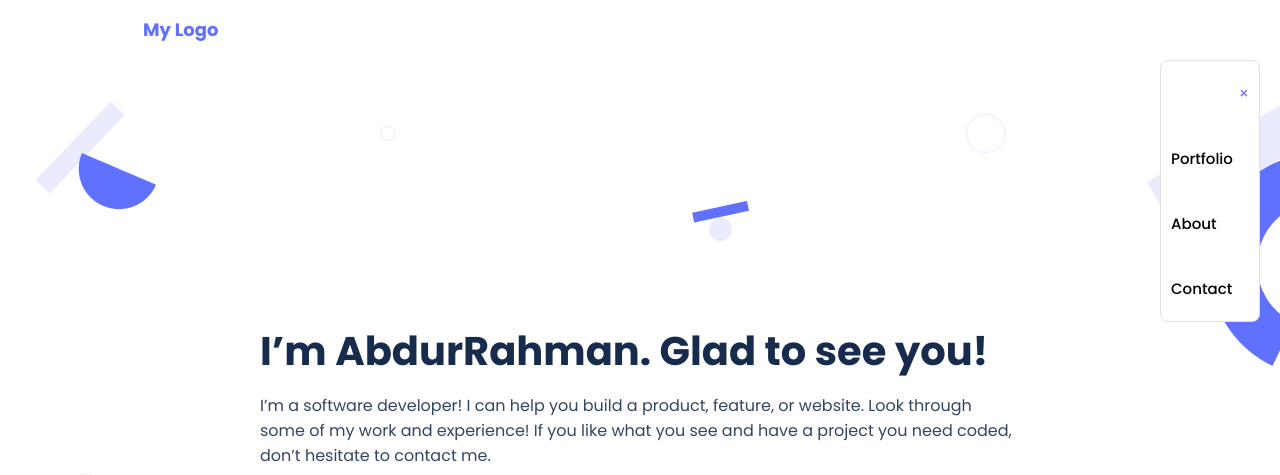
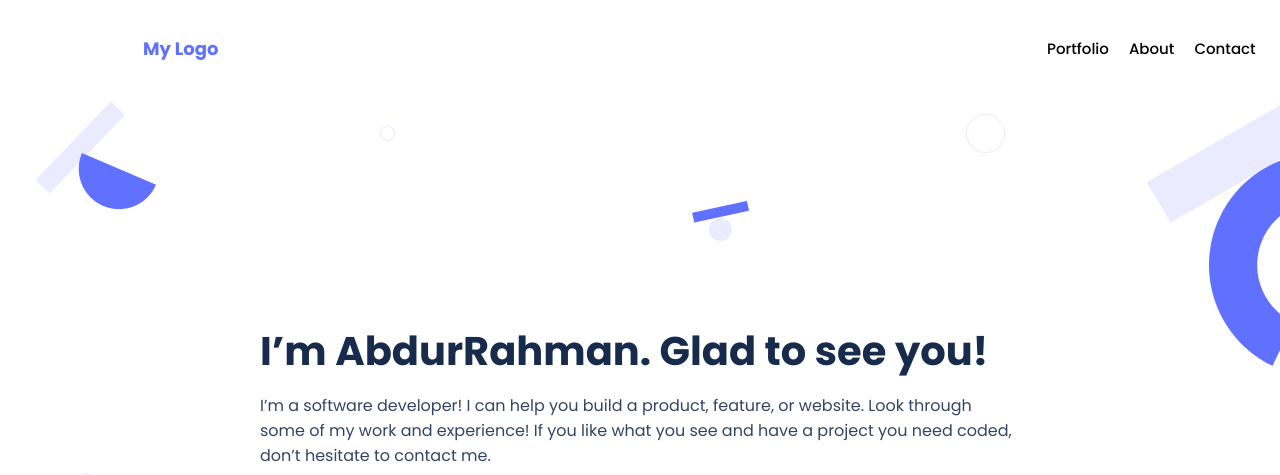
Before and after one commit to doc-ar/Portfolio, a website: page index.html in a window 1280 px wide. Shown: the top 475 px of the page. Drawn offline with Linux system fonts and the light colour scheme.

Commit message:
Fixed CSS Issues in Web Version

```diff
--- a/css/web.css
+++ b/css/web.css
@@ -42,8 +42,19 @@
 
   .menu-items {
     display: flex;
+    flex-direction: row;
+    justify-content: space-around;
     gap: 20px;
-    list-style-type: none;
+    background-color: none;
+    position: static;
+    border: none;
+    border-radius: 0;
+    list-style: none;
+    z-index: 10;
+  }
+
+  .menu-items li:nth-child(1) {
+    display: none;
   }
 
   .menu-items li {
```
